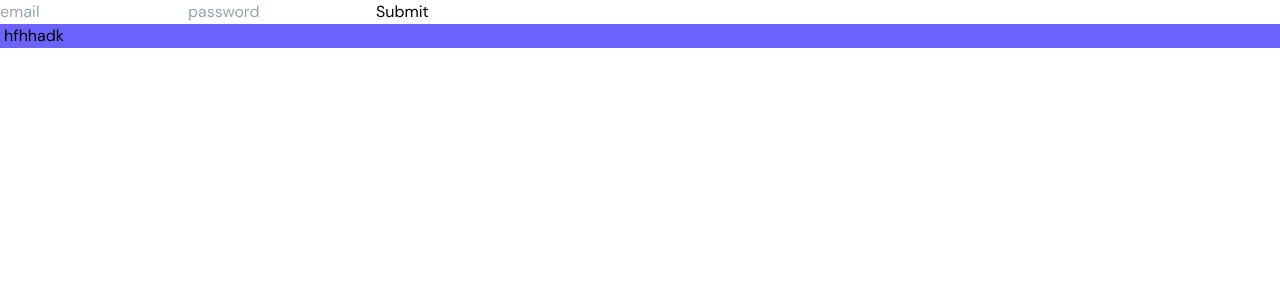
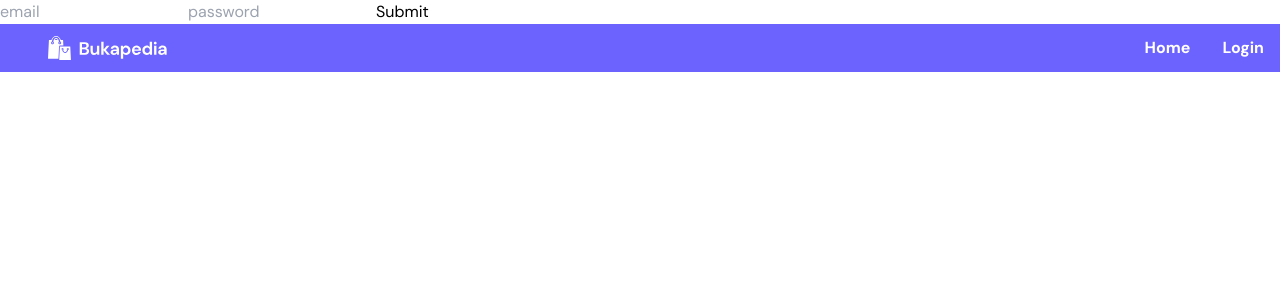
Before and after one commit to rctn04-team01-fp2/fp02-ecommerce, a React (Create React App) app: page / in a window 1280 px wide. Shown: the top 300 px of the page. Built offline with nearby package versions, Linux system fonts and the light colour scheme.

Commit message:
feat : dynamic navbar

```diff
--- a/src/components/nav-bar.tsx
+++ b/src/components/nav-bar.tsx
@@ -1,7 +1,33 @@
 import React from 'react';
+import { NavLink } from 'react-router-dom';
+import { NavItem } from '../utils/nav-item';
+interface Props {
+  auth: boolean;
+}
 
-export default function Navbar() {
+export default function Navbar(props: Props) {
+  const nav = props.auth ? NavItem.true : NavItem.false;
   return (
-    <div className="bg-purple h-2/3 py-3 px-4 min-w-full min-h-1">hfhhadk</div>
+    <div className="bg-purple h-2/3 py-8 px-16 min-w-full min-h-1 justify-between flex text-baseWhite font-bold">
+      <img src="/brand-logo.svg" alt="logo" className="h-32 py-4 px-32" />
+      <nav className="flex gap-x-32 items-center">
+        {nav.map((item) =>
+          //eslint-disable-next-line
+          item.name === 'Logout' ? (
+            <NavLink
+              to={item.link}
+              key={item.id}
+              onClick={() => localStorage.removeItem('login-token')}
+            >
+              {item.name}
+            </NavLink>
+          ) : (
+            <NavLink to={item.link} key={item.id}>
+              {item.name}
+            </NavLink>
+          ),
+        )}
+      </nav>
+    </div>
   );
 }
--- a/src/pages/index.tsx
+++ b/src/pages/index.tsx
@@ -1,10 +1,18 @@
 import * as React from 'react';
+import { useNavigate } from 'react-router-dom';
 import Navbar from '../components/nav-bar';
+import { userData } from '../utils/account-data';
 
 export default function HomePage() {
+  const token = localStorage.getItem('login-token');
+  const isAuth = userData.filter((user) => user.token === token);
+  const navigate = useNavigate();
+  React.useEffect(() => {
+    isAuth.length && navigate('/products');
+  }, []);
   return (
     <>
-      <Navbar />
+      <Navbar auth={false} />
     </>
   );
 }
--- a/src/routes/private-routes.tsx
+++ b/src/routes/private-routes.tsx
@@ -1,10 +1,19 @@
 import * as React from 'react';
 import { Outlet } from 'react-router-dom';
+import Navbar from '../components/nav-bar';
 import { NotFound } from '../pages/not-found';
 import { userData } from '../utils/account-data';
 
 export const PrivateRoutes = () => {
   const token = localStorage.getItem('login-token');
   const isAuth = userData.filter((user) => user.token === token);
-  return isAuth.length ? <Outlet /> : <NotFound />;
+  //eslint-disable-next-line
+  return isAuth.length ? (
+    <>
+      <Navbar auth={true} />
+      <Outlet />
+    </>
+  ) : (
+    <NotFound />
+  );
 };
--- /dev/null
+++ b/src/utils/nav-item.ts
@@ -0,0 +1,31 @@
+export const NavItem = {
+  false: [
+    {
+      id: '1',
+      name: 'Home',
+      link: '/',
+    },
+    {
+      id: '2',
+      name: 'Login',
+      link: '/login',
+    },
+  ],
+  true: [
+    {
+      id: '3',
+      name: 'Products',
+      link: '/products',
+    },
+    {
+      id: '4',
+      name: 'Cart',
+      link: '/cart',
+    },
+    {
+      id: '5',
+      name: 'Logout',
+      link: '/',
+    },
+  ],
+};
```
Also changed, not shown: public/brand-logo.svg (added).
